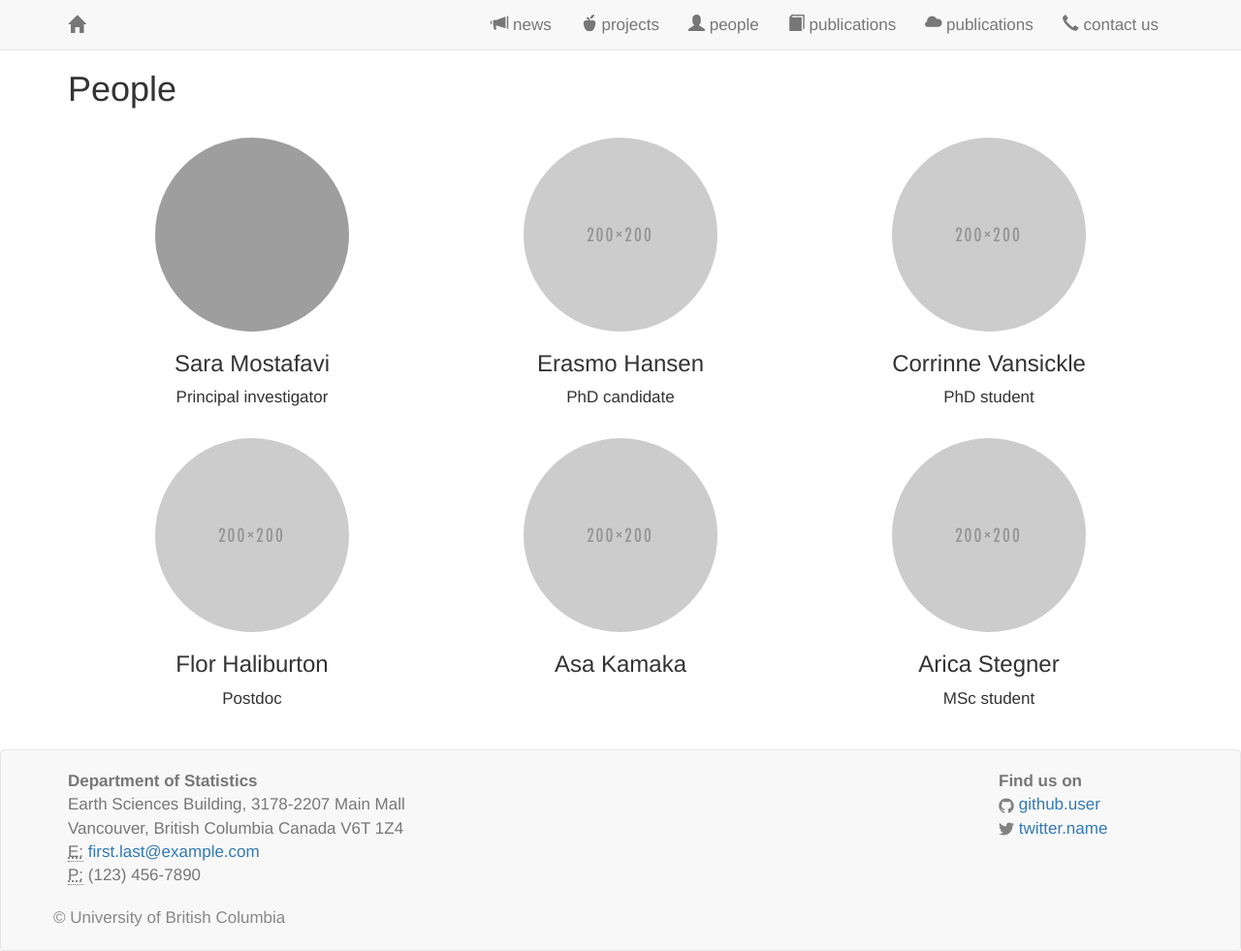
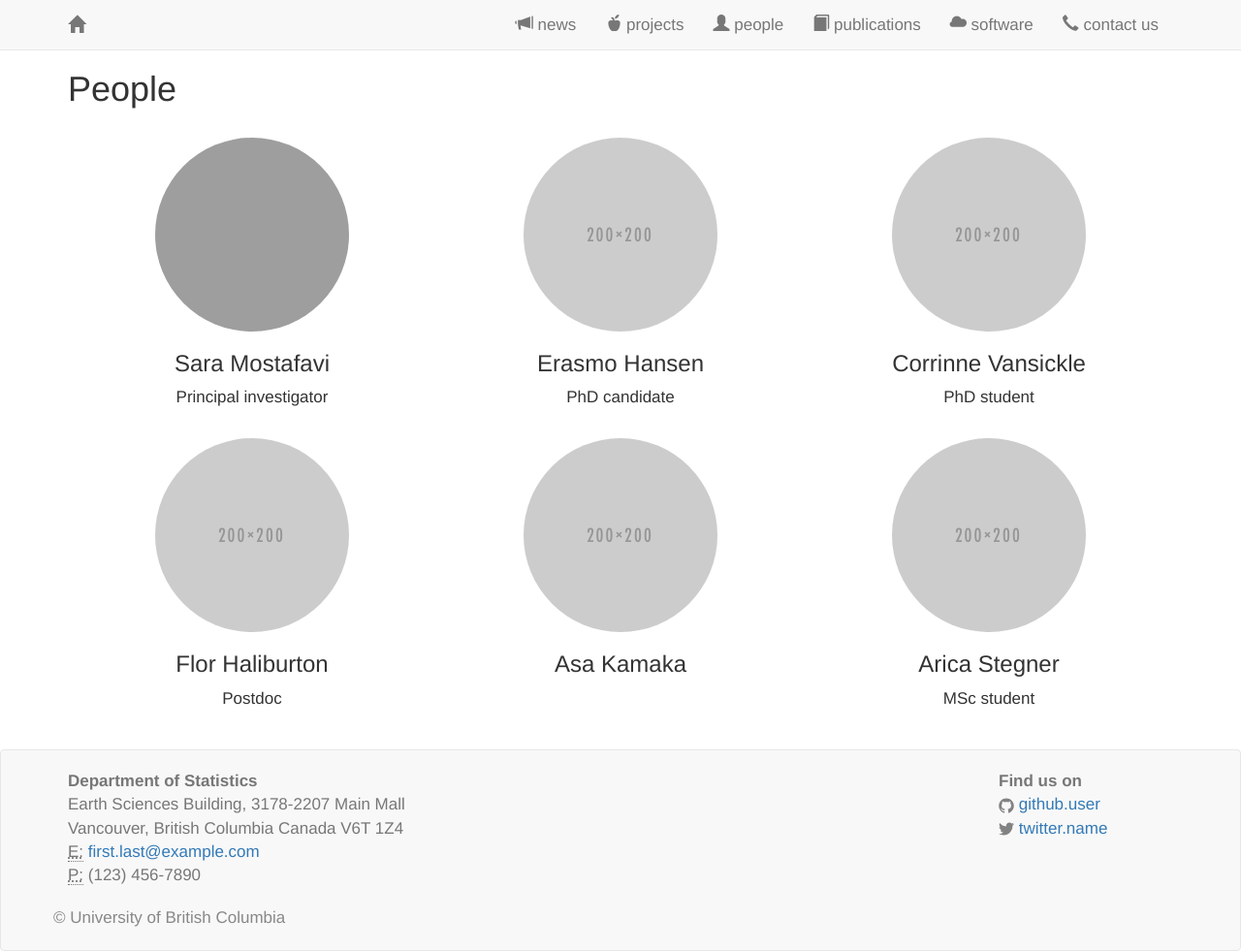
Before and after one commit to saramostafavi/saramostafavi.github.io, a Jekyll site: the page built from people.html, in a window 1280 px wide. Shown: the whole page at 97% size. Built offline with Jekyll 4.4.1, drawn with Linux system fonts in a browser that asks for light colours; nearby versions of some CDN libraries; a style sheet for code colours, icons or effects is not loaded; grey boxes are pictures that could not be loaded.

Commit message:
Update header.html

```diff
--- a/_includes/header.html
+++ b/_includes/header.html
@@ -15,7 +15,7 @@
                 <li><a href="/projects.html"><span class="glyphicon glyphicon-apple" aria-hidden="true"></span> projects</a></li>
                 <li><a href="/people.html"><span class="glyphicon glyphicon-user" aria-hidden="true"></span> people</a></li>
                 <li><a href="/publications.html"><span class="glyphicon glyphicon-book" aria-hidden="true"></span> publications</a></li>
-                <li><a href="/Software.html"><span class="glyphicon glyphicon-cloud download" aria-hidden="true"></span> publications</a></li>
+                <li><a href="/Software.html"><span class="glyphicon glyphicon-cloud download" aria-hidden="true"></span> software</a></li>
                 <li><a href="/contact.html"><span class="glyphicon glyphicon-earphone" aria-hidden="true"></span> contact us</a></li>
             </ul>
         </div><!--/.nav-collapse -->
```
